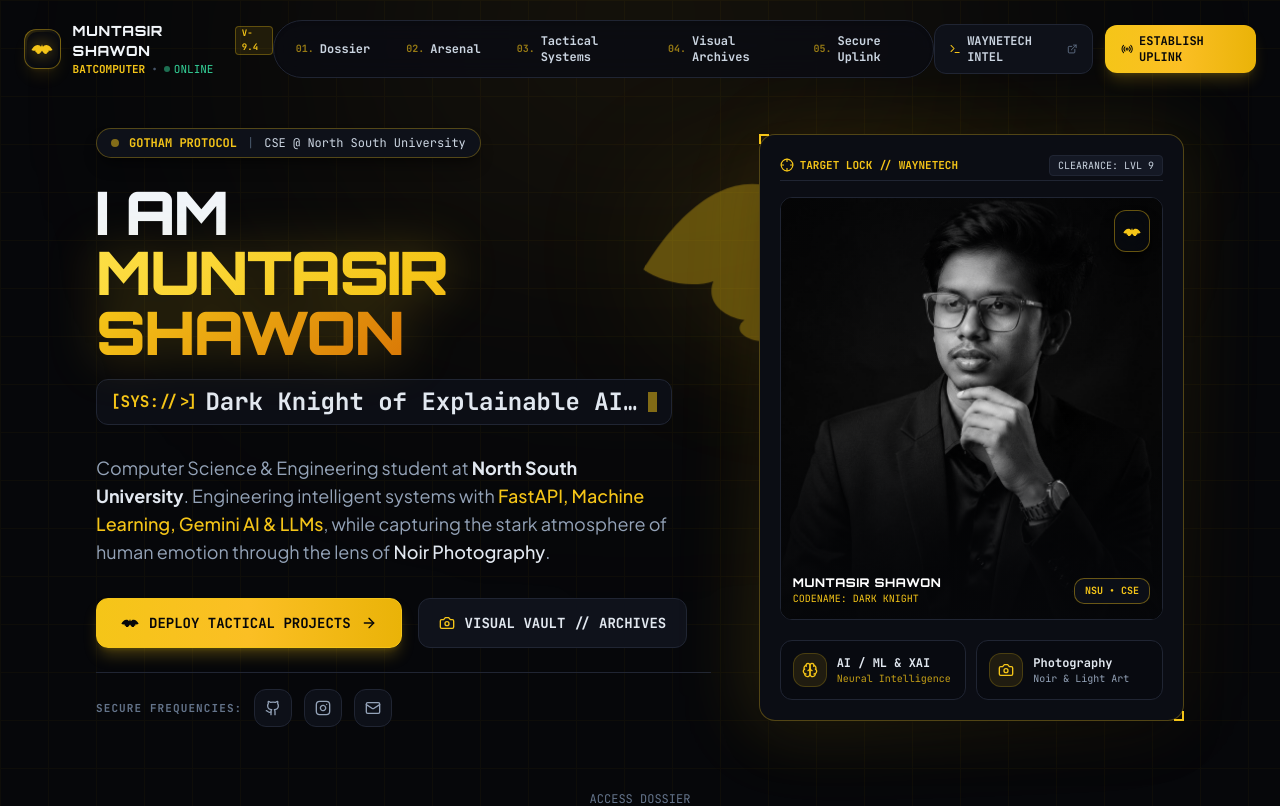
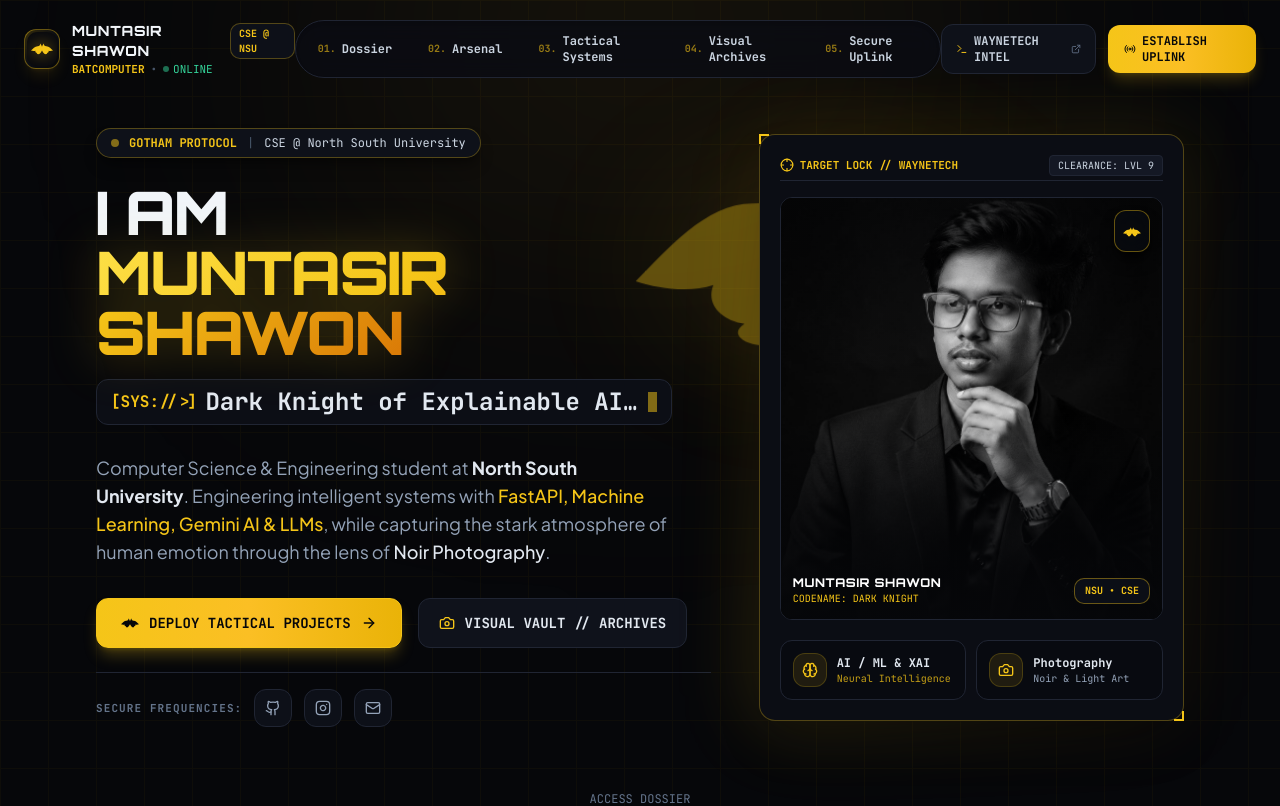
Before and after one commit to Muntasir-Shawon/muntasir-shawon, a React (Vite) app: page / in a window 1280 px wide. Shown: the top 806 px of the page. Built offline with nearby package versions, Linux system fonts and the light colour scheme; the HTML template or start-up script is replaced by a standard one.

Commit message:
fix(nav): replace V-9.4 badge with CSE @ NSU and refine BatInsignia path

```diff
--- a/src/components/BatInsignia.tsx
+++ b/src/components/BatInsignia.tsx
@@ -13,15 +13,13 @@ export const BatInsignia: React.FC<BatInsigniaProps> = ({
     <svg
       width={size}
       height={size}
-      viewBox="0 0 100 60"
+      viewBox="0 0 100 50"
       fill="currentColor"
       xmlns="http://www.w3.org/2000/svg"
       className={`inline-block transition-transform ${className}`}
     >
       <path
-        d="M50 8 C48 14 47 18 45 20 C42 16 38 12 30 12 C18 12 8 24 2 34 C6 37 14 39 20 37 C18 42 22 46 28 47 C24 50 30 54 38 52 C42 48 46 44 50 38 C54 44 58 48 62 52 C70 54 76 50 72 47 C78 46 82 42 80 37 C86 39 94 37 98 34 C92 24 82 12 70 12 C62 12 58 16 55 20 C53 18 52 14 50 8 Z"
-        fillRule="evenodd"
-        clipRule="evenodd"
+        d="M50,15 C47,7 44,2 42,0 C42,7 39,12 30,12 C18,12 8,24 0,32 C6,34 14,35 20,33 C18,38 22,42 28,43 C23,46 30,50 38,48 C43,44 47,38 50,32 C53,38 57,44 62,48 C70,50 77,46 72,43 C78,42 82,38 80,33 C86,35 94,34 100,32 C92,24 82,12 70,12 C61,12 58,7 58,0 C56,2 53,7 50,15 Z"
       />
     </svg>
   );
--- a/src/components/Navigation.tsx
+++ b/src/components/Navigation.tsx
@@ -57,8 +57,8 @@ const Navigation = () => {
               <span className="font-orbitron font-extrabold text-slate-100 text-sm tracking-wider group-hover:text-bat-gold transition-colors">
                 MUNTASIR SHAWON
               </span>
-              <span className="hidden sm:inline-block px-1.5 py-0.2 text-[9px] font-mono font-bold bg-bat-gold/10 text-bat-gold border border-bat-gold/30 rounded">
-                V-9.4
+              <span className="hidden sm:inline-block px-2 py-0.5 text-[10px] font-mono font-semibold bg-[#0D1018] text-bat-gold border border-bat-gold/30 rounded-md">
+                CSE @ NSU
               </span>
             </div>
             <div className="flex items-center gap-1.5 text-[11px] font-mono text-slate-400">
```
